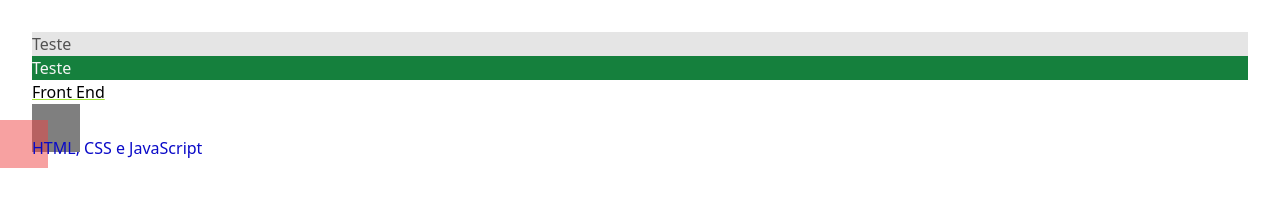
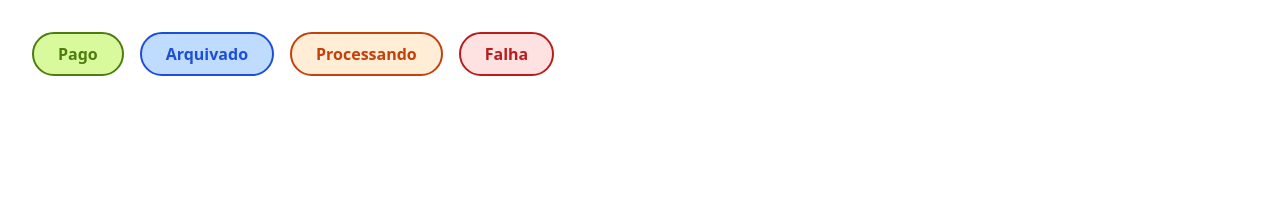
Before and after one commit to DavidGBbr/tailwind, a website: page src/index.html in a window 1280 px wide. Drawn offline with Linux system fonts and the light colour scheme.

Commit message:
feat: cores 2

```diff
--- a/src/index.html
+++ b/src/index.html
@@ -7,11 +7,27 @@
     <link rel="stylesheet" href="./output.css" />
   </head>
   <body class="m-8">
-    <div class="bg-neutral-200 text-neutral-600">Teste</div>
-    <div class="bg-green-700 text-neutral-100">Teste</div>
-    <a href="/" class="underline decoration-lime-400">Front End</a>
-    <div class="size-12 bg-black/50"></div>
-    <div class="size-12 bg-red-500/50 -m-8"></div>
-    <div class="text-[rgb(10_10_200)]">HTML, CSS e JavaScript</div>
+    <div class="flex flex-row gap-4 *:font-bold">
+      <div
+        class="bg-lime-200 border-2 border-lime-700 text-lime-700 px-6 py-2 rounded-full"
+      >
+        Pago
+      </div>
+      <div
+        class="bg-blue-200 border-2 border-blue-700 text-blue-700 px-6 py-2 rounded-full"
+      >
+        Arquivado
+      </div>
+      <div
+        class="bg-orange-100 border-2 border-orange-700 text-orange-700 px-6 py-2 rounded-full"
+      >
+        Processando
+      </div>
+      <div
+        class="bg-red-100 border-2 border-red-700 text-red-700 px-6 py-2 rounded-full"
+      >
+        Falha
+      </div>
+    </div>
   </body>
 </html>
```
Also changed, not shown: src/output.css.
